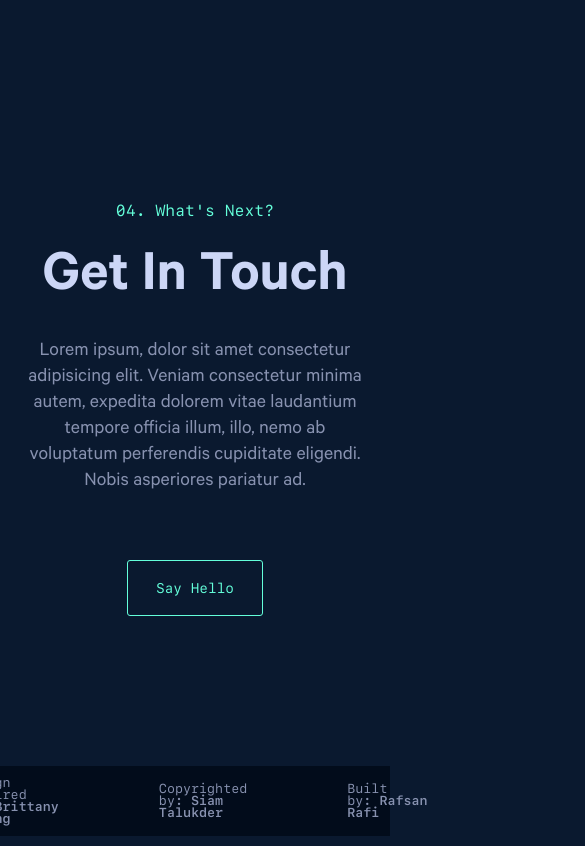
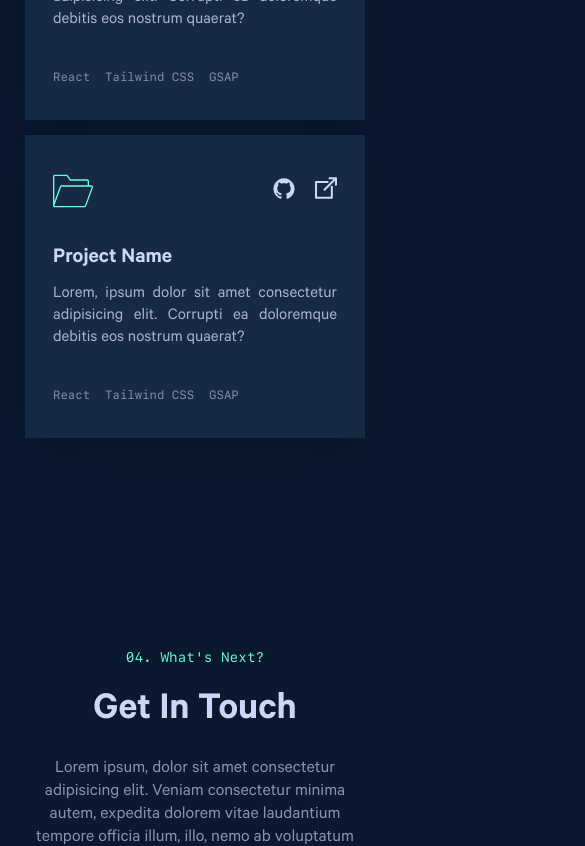
Before and after one commit to iamrafsanrafi/siam-portfolio-by-rafsan, a React (Vite) app: page / in a window 390 px wide. Shown: the part 4700-5546 px from the top of the page, 585 px wide, since content can reach past the window. Built offline with nearby package versions, Linux system fonts and the light colour scheme.

Commit message:
Added — responsive other projects, contact & footer sec design; mobile navbar scrolling issue resolved.

```diff
--- a/src/components/ContactSection.jsx
+++ b/src/components/ContactSection.jsx
@@ -1,8 +1,13 @@
 import { useGSAP } from "@gsap/react"
 import Button from "./Button"
 import gsap from "gsap"
+import { useMediaQuery } from "react-responsive"
 
 const ContactSection = () => {
+    // Extra responsive breakpoints
+    const breakpoint1 = useMediaQuery({ minWidth: 1001 });
+    const breakpoint2 = useMediaQuery({ maxWidth: 480 });
+
     useGSAP(() => {
         gsap.from("#contact", {
             scrollTrigger: {
@@ -17,19 +22,19 @@ const ContactSection = () => {
     }, []);
 
     return (
-        <section id="contact" className="flex flex-col items-center max-w-[600px] mx-auto py-[150px]">
+        <section id="contact" className="flex flex-col items-center max-w-[600px] mx-auto mb-[100px] py-[100px] md:py-[150px]">
             {/* ---- Section Heading ---- */}
             <div>
-                <p className="font-mono text-base text-[#64ffda] text-center leading-[21px] mt-2.5 mb-5">
+                <p className={`font-mono ${breakpoint1 ? "text-base leading-[21px]" : "text-sm leading-[18px]"} text-[#64ffda] text-center mt-2.5 mb-5`}>
                     <span className="select-none">04. </span>
                     What's Next?
                 </p>
 
-                <h2 className="font-calibre font-semibold text-[60px] text-[#ccd6f6] text-center leading-[78px] mb-5">Get In Touch</h2>
+                <h2 className={`font-calibre font-semibold text-[40px] leading-[52px] ${breakpoint1 ? "text-[60px] leading-[78px]" : "md:text-[50px] md:leading-[65px]"}  text-[#ccd6f6] text-center  mb-5`}>Get In Touch</h2>
             </div>
 
             {/* ---- Description ---- */}
-            <p className="font-calibre text-xl text-[#8892b0] leading-[26px] text-center mb-[15px]">
+            <p className={`font-calibre ${breakpoint2 ? "text-lg leading-[23px]" : "text-xl leading-[26px]"} text-[#8892b0] text-center mb-[15px]`}>
                 Lorem ipsum, dolor sit amet consectetur adipisicing elit. Veniam consectetur minima autem, expedita dolorem vitae laudantium tempore officia illum, illo, nemo ab voluptatum perferendis cupiditate eligendi. Nobis asperiores pariatur ad.
             </p>
 
--- a/src/components/Footer.jsx
+++ b/src/components/Footer.jsx
@@ -1,13 +1,75 @@
+import GitHubIcon from "../icons/GitHubIcon"
+import CodePenIcon from "../icons/CodePenIcon"
+import LinkedInIcon from "../icons/LinkedInIcon"
+import MediumIcon from "../icons/MediumIcon"
+import FacebookIcon from "../icons/FacebookIcon"
+import { useMediaQuery } from "react-responsive"
+
+const socials = [
+    {
+        id: 1,
+        icon: <GitHubIcon width={20} height={20} />,
+        link: "https://github.com/siamtalukder484"
+    },
+    {
+        id: 2,
+        icon: <CodePenIcon width={20} height={20} />,
+        link: "https://codepen.io/siamtalukder484"
+    },
+    {
+        id: 3,
+        icon: <LinkedInIcon width={20} height={20} />,
+        link: "https://www.linkedin.com/in/siamtalukder"
+    },
+    {
+        id: 4,
+        icon: <MediumIcon width={20} height={20} />,
+        link: "https://medium.com/@siamtalukder484"
+    },
+    {
+        id: 5,
+        icon: <FacebookIcon width={20} height={20} />,
+        link: "https://www.facebook.com/siam.web.dev"
+    },
+];
+
 const Footer = () => {
+    const breakpoint1 = useMediaQuery({ maxWidth: 610 });
+
     return (
-        <footer className="flex justify-center items-center gap-x-10 bg-[#020c1b] w-full min-h-[70px]">
+        <footer className="bg-[#020c1b] w-full min-h-[70px] p-[15px] flex items-center flex-col md:flex-row">
+            {/* ---- Social Icons ---- */}
+            <ul className="md:hidden flex items-center justify-between w-full max-w-[270px] mb-5">
+                {
+                    socials.map(social => (
+                        <li
+                            key={social.id}
+                            className=""
+                        >
+                            <a
+                                href={social.link}
+                                target="_blank"
+                                className="text-[#a8b2d1] hover:text-[#64ffda] block hover:translate-y-[-3px] p-2.5"
+                                style={{
+                                    transition: "0.25s cubic-bezier(0.645, 0.045, 0.355, 1)"
+                                }}
+                            >
+                                {social.icon}
+                            </a>
+                        </li>
+                    ))
+                }
+            </ul>
+
+            {/* ---- Footer Text ---- */}
+            <div className={`flex ${breakpoint1 ? "flex-col gap-y-3" : "flex-wrap gap-y-5"} justify-center items-center gap-x-8 sm:gap-x-10 w-full mx-auto max-w-[750px] lg:max-w-full`}>
                 <div>
-                <p className="font-mono text-[13px] text-[#8892b0] leading-[12px] p-2.5">
+                    <p className="font-mono text-[13px] leading-[17px] text-[#8892b0]">
                         Design Inspired by:&nbsp;
                         <a
                             href="https://github.com/bchiang7"
                             target="_blank"
-                        className="hover:text-[#64ffda] font-bold"
+                            className="active:bg-[#226185] active:text-[#64ffda] hover:text-[#64ffda] font-bold"
                             style={{
                                 transition: "0.25s cubic-bezier(0.645, 0.045, 0.355, 1)"
                             }}
@@ -15,15 +77,15 @@ const Footer = () => {
                     </p>
                 </div>
 
-            <div className="w-[2px] h-6 bg-[#8892b0]"></div>
+                <div className={`w-[2px] h-6 bg-[#8892b0] ${breakpoint1 ? "hidden" : "block"}`}></div>
 
                 <div>
-                <p className="font-mono text-[13px] text-[#8892b0] leading-[12px] p-2.5">
+                    <p className="font-mono text-[13px] text-[#8892b0] leading-[17px]">
                         Copyrighted by:&nbsp;
                         <a
                             href="https://github.com/siamtalukder484"
                             target="_blank"
-                        className="hover:text-[#64ffda] font-bold"
+                            className="active:bg-[#226185] active:text-[#64ffda] hover:text-[#64ffda] font-bold"
                             style={{
                                 transition: "0.25s cubic-bezier(0.645, 0.045, 0.355, 1)"
                             }}
@@ -31,21 +93,22 @@ const Footer = () => {
                     </p>
                 </div>
 
-            <div className="w-[2px] h-6 bg-[#8892b0]"></div>
+                <div className="hidden lg:block w-[2px] h-6 bg-[#8892b0]"></div>
 
                 <div>
-                <p className="font-mono text-[13px] text-[#8892b0] leading-[12px] p-2.5">
+                    <p className="font-mono text-[13px] text-[#8892b0] leading-[17px]">
                         Built by:&nbsp;
                         <a
                             href="https://github.com/iamrafsanrafi"
                             target="_blank"
-                        className="hover:text-[#64ffda] font-bold"
+                            className="active:bg-[#226185] active:text-[#64ffda] hover:text-[#64ffda] font-bold"
                             style={{
                                 transition: "0.25s cubic-bezier(0.645, 0.045, 0.355, 1)"
                             }}
                         >Rafsan Rafi</a>
                     </p>
                 </div>
+            </div>
         </footer>
     )
 }
--- a/src/components/Navbar/MobileNavbar.jsx
+++ b/src/components/Navbar/MobileNavbar.jsx
@@ -3,7 +3,7 @@ import Button from "../Button";
 import { navOptions } from "../../constants/data";
 import { useMediaQuery } from "react-responsive";
 
-const MobileNavbar = ({ handleScrollTo, prevScrollValue }) => {
+const MobileNavbar = ({ handleScrollTo }) => {
     // States
     const [isNavSticky, setIsNavSticky] = useState(false);
     const [hideStickyNav, setHideStickyNav] = useState(false);
@@ -13,6 +13,7 @@ const MobileNavbar = ({ handleScrollTo, prevScrollValue }) => {
 
     // Extra hooks
     const sidebarRef = useRef(null);
+    const prevScrollValue = useRef(0);
 
     // Sidebar responsive breakpoints
     const isSmallerMobile = useMediaQuery({ maxWidth: 330 });
@@ -37,6 +38,8 @@ const MobileNavbar = ({ handleScrollTo, prevScrollValue }) => {
                 if (currentScroll > 80) {
                     if (scrollingDown) {
                         setHideStickyNav(true);
+                        console.log("HELLO");
+                        console.log(hideStickyNav)
                     }
                     else if (scrollingUp) {
                         setHideStickyNav(false);
--- a/src/components/OtherProjectsSection.jsx
+++ b/src/components/OtherProjectsSection.jsx
@@ -6,6 +6,7 @@ import gsap from "gsap";
 import { useRef, useState } from "react";
 import RedirectIcon from "../icons/RedirectIcon";
 import GitHubIcon from "../icons/GitHubIcon";
+import { useMediaQuery } from "react-responsive";
 
 const OtherProjectsSection = () => {
     // Constants
@@ -17,6 +18,10 @@ const OtherProjectsSection = () => {
     // Extra hooks
     const hasAnimatedRef = useRef(false);
     const previousLimitRef = useRef(INITIAL_LIMIT);
+
+    // Extra responsive breakpoints
+    const breakpoint1 = useMediaQuery({ maxWidth: 614 });
+    const breakpoint2 = useMediaQuery({ maxWidth: 1229 });
 
     // Functions
     const showMore = () => setShowingLimit(otherProjects.length);
@@ -102,25 +107,23 @@ const OtherProjectsSection = () => {
     }, [showingLimit]);
 
     return (
-        <section id="other-projects" className="max-w-[1000px] mx-auto py-[150px]">
+        <section id="other-projects" className="max-w-[1000px] mx-auto py-[100px] md:py-[150px]">
             {/* ---- Section Heading ---- */}
             <div className="heading flex flex-col items-center">
-                <h3 className="font-calibre text-[32px] text-[#ccd6f6] font-semibold leading-[42px]">
+                <h3 className="font-calibre text-2xl leading-[31px] md:text-[32px] md:leading-[42px] text-[#ccd6f6] font-semibold">
                     Other Noteworthy Projects
                 </h3>
             </div>
 
             {/* ---- Other Projects ---- */}
-            <div className="grid grid-cols-3 gap-[15px] mt-[50px] cursor-default transition-all duration-300">
+            <div className={`grid grid-cols-12 gap-[15px] mt-[50px] cursor-default transition-all duration-300`}>
                 {otherProjects.slice(0, showingLimit).map((project, index) => (
                     <a
                         key={project.id}
                         href={project.link}
                         target="_blank"
-                        className={`${index + 1 <= INITIAL_LIMIT
-                            ? "project"
-                            : "more-project opacity-0"
-                            } block w-[324px] bg-[#172a45] py-8 px-7 transition-all hover:-translate-y-[5px] group`}
+                        tabIndex={0}
+                        className={`${index + 1 <= INITIAL_LIMIT ? "project" : "more-project opacity-0"} ${breakpoint1 ? "col-span-12" : ""} ${(!breakpoint1 && breakpoint2) ? "col-span-6" : "col-span-4"} block bg-[#172a45] py-8 px-7 transition-all focus:-translate-y-[5px] active:-translate-y-[5px] hover:-translate-y-[5px] group`}
                         style={{
                             boxShadow: "rgba(2, 12, 27, 0.7) 0px 10px 30px -15px",
                             transition: "0.25s cubic-bezier(0.645, 0.045, 0.355, 1)"
@@ -128,9 +131,7 @@ const OtherProjectsSection = () => {
                     >
                         <div className="flex items-center justify-between">
                             <FolderIcon />
-
-
-                            <div>
+                            <div className="mr-[-10px]">
                                 <a
                                     href={project.github}
                                     target="_blank"
@@ -163,7 +164,7 @@ const OtherProjectsSection = () => {
                             {project.title}
                         </h4>
 
-                        <p className="font-calibre text-[17px] text-justify text-[#a8b2d1] leading-[22px] mb-[15px]">
+                        <p className="font-calibre text-[17px] text-justify text-[#a8b2d1] leading-[22px] mb-[35px]">
                             {project.description}
                         </p>
 
--- a/src/icons/LinkedInIcon.jsx
+++ b/src/icons/LinkedInIcon.jsx
@@ -1,6 +1,6 @@
-const LinkedInIcon = () => {
+const LinkedInIcon = ({width = 18, height = 18}) => {
     return (
-        <svg width={18} height={18} fill="currentColor" xmlns="http://www.w3.org/2000/svg" role="img" viewBox="0 0 430.117 430.117"><path d="M430.117,261.543V420.56h-92.188V272.193c0-37.271-13.334-62.707-46.703-62.707 c-25.473,0-40.632,17.142-47.301,33.724c-2.432,5.928-3.058,14.179-3.058,22.477V420.56h-92.219c0,0,1.242-251.285,0-277.32h92.21 v39.309c-0.187,0.294-0.43,0.611-0.606,0.896h0.606v-0.896c12.251-18.869,34.13-45.824,83.102-45.824 C384.633,136.724,430.117,176.361,430.117,261.543z M52.183,9.558C20.635,9.558,0,30.251,0,57.463 c0,26.619,20.038,47.94,50.959,47.94h0.616c32.159,0,52.159-21.317,52.159-47.94C103.128,30.251,83.734,9.558,52.183,9.558z M5.477,420.56h92.184v-277.32H5.477V420.56z"></path></svg>
+        <svg width={width} height={height} fill="currentColor" xmlns="http://www.w3.org/2000/svg" role="img" viewBox="0 0 430.117 430.117"><path d="M430.117,261.543V420.56h-92.188V272.193c0-37.271-13.334-62.707-46.703-62.707 c-25.473,0-40.632,17.142-47.301,33.724c-2.432,5.928-3.058,14.179-3.058,22.477V420.56h-92.219c0,0,1.242-251.285,0-277.32h92.21 v39.309c-0.187,0.294-0.43,0.611-0.606,0.896h0.606v-0.896c12.251-18.869,34.13-45.824,83.102-45.824 C384.633,136.724,430.117,176.361,430.117,261.543z M52.183,9.558C20.635,9.558,0,30.251,0,57.463 c0,26.619,20.038,47.94,50.959,47.94h0.616c32.159,0,52.159-21.317,52.159-47.94C103.128,30.251,83.734,9.558,52.183,9.558z M5.477,420.56h92.184v-277.32H5.477V420.56z"></path></svg>
     )
 }
 
--- a/src/icons/MediumIcon.jsx
+++ b/src/icons/MediumIcon.jsx
@@ -1,6 +1,6 @@
-const MediumIcon = () => {
+const MediumIcon = ({width = 18, height = 18}) => {
     return (
-        <svg width={18} height={18} fill="currentColor" xmlns="http://www.w3.org/2000/svg" role="img" viewBox="0 0 512 512"><path d="M71.5 142.3c.6-5.9-1.7-11.8-6.1-15.8L20.3 72.1V64h140.2l108.4 237.7L364.2 64h133.7v8.1l-38.6 37c-3.3 2.5-5 6.7-4.3 10.8v272c-.7 4.1 1 8.3 4.3 10.8l37.7 37v8.1H307.3v-8.1l39.1-37.9c3.8-3.8 3.8-5 3.8-10.8V171.2L241.5 447.1h-14.7L100.4 171.2v184.9c-1.1 7.8 1.5 15.6 7 21.2l50.8 61.6v8.1h-144v-8L65 377.3c5.4-5.6 7.9-13.5 6.5-21.2V142.3z"></path></svg>
+        <svg width={width} height={height} fill="currentColor" xmlns="http://www.w3.org/2000/svg" role="img" viewBox="0 0 512 512"><path d="M71.5 142.3c.6-5.9-1.7-11.8-6.1-15.8L20.3 72.1V64h140.2l108.4 237.7L364.2 64h133.7v8.1l-38.6 37c-3.3 2.5-5 6.7-4.3 10.8v272c-.7 4.1 1 8.3 4.3 10.8l37.7 37v8.1H307.3v-8.1l39.1-37.9c3.8-3.8 3.8-5 3.8-10.8V171.2L241.5 447.1h-14.7L100.4 171.2v184.9c-1.1 7.8 1.5 15.6 7 21.2l50.8 61.6v8.1h-144v-8L65 377.3c5.4-5.6 7.9-13.5 6.5-21.2V142.3z"></path></svg>
     )
 }
 
--- a/src/pages/HomePage.jsx
+++ b/src/pages/HomePage.jsx
@@ -157,7 +157,7 @@ const HomePage = () => {
       {/* ---- Header Part ---- */}
       <header>
         <Navbar handleScrollTo={handleScrollTo} prevScrollValue={prevScrollValue} />
-        <MobileNavbar handleScrollTo={handleScrollTo} prevScrollValue={prevScrollValue} />
+        <MobileNavbar handleScrollTo={handleScrollTo} />
       </header>
 
       {/* ---- Main Part ---- */}
```
Lines whose indentation alone changed are shown as unchanged.
